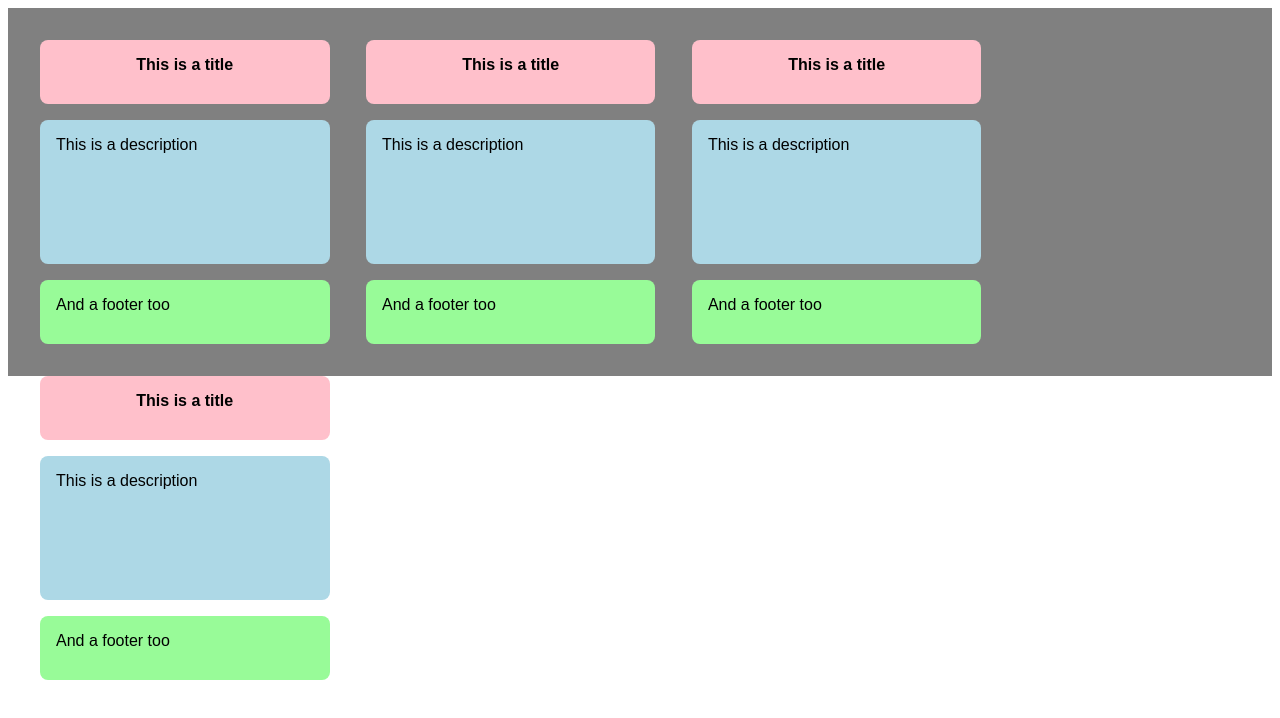
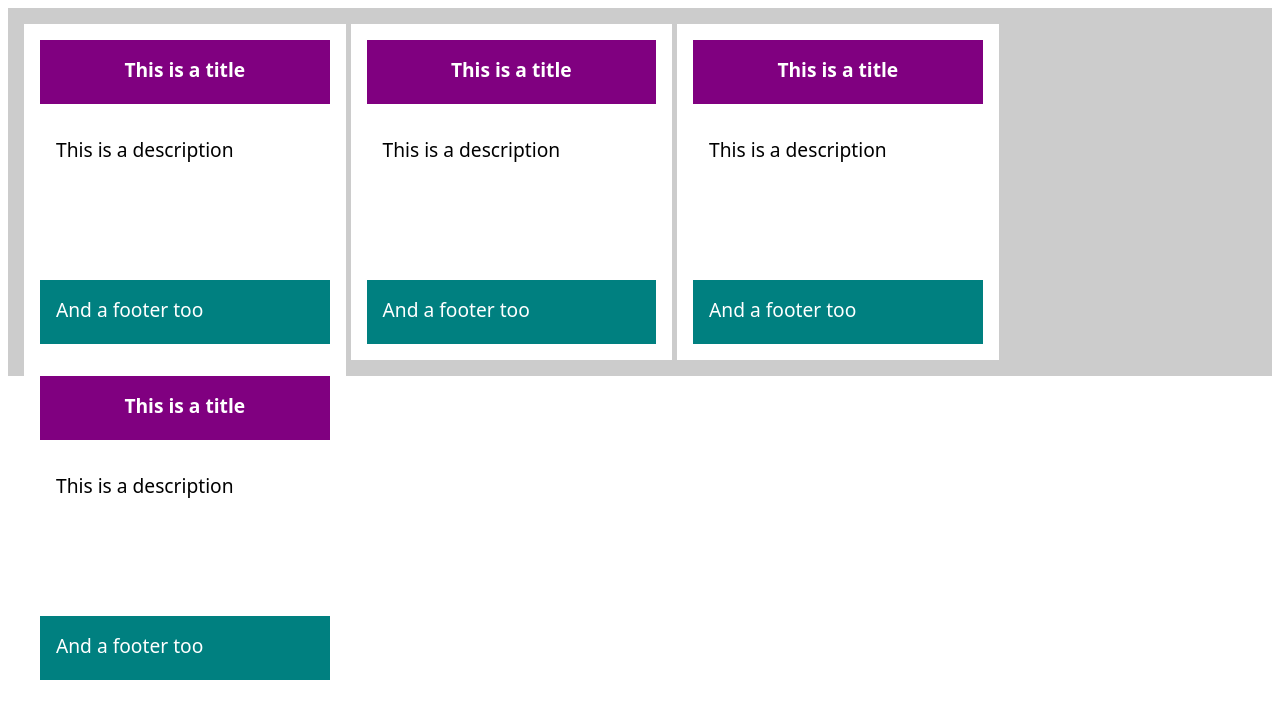
Before and after one commit to dana-ciocan/real-life-subgrid-examples, a plain HTML site: page content-cards/1-set-height/index.html in a window 1280 px wide. Drawn offline with Linux system fonts and the light colour scheme.

Commit message:
Adjust global styles to remove box around description

```diff
--- a/styles.css
+++ b/styles.css
@@ -1,27 +1,35 @@
+html {
+  font-size: 16px;
+}
+
 body {
-  font-family: Arial, Helvetica, sans-serif;
+  font-family: system-ui, -apple-system, BlinkMacSystemFont, "Segoe UI", Roboto,
+    Oxygen, Ubuntu, Cantarell, "Open Sans", "Helvetica Neue", sans-serif;
+  font-size: 1.2rem;
 }
 
 .container {
-  background-color: grey;
+  background-color: #ccc;
+}
+
+.card {
+  background-color: white;
 }
 
 .title {
   text-align: center;
-  background: pink;
+  background: purple;
+  color: white;
   font-weight: bold;
   padding: 1rem;
-  border-radius: 0.5rem;
 }
 
 .description {
-  background-color: lightblue;
   padding: 1rem;
-  border-radius: 0.5rem;
 }
 
 .footer {
-  background-color: palegreen;
+  background-color: teal;
+  color: white;
   padding: 1rem;
-  border-radius: 0.5rem;
 }
```
